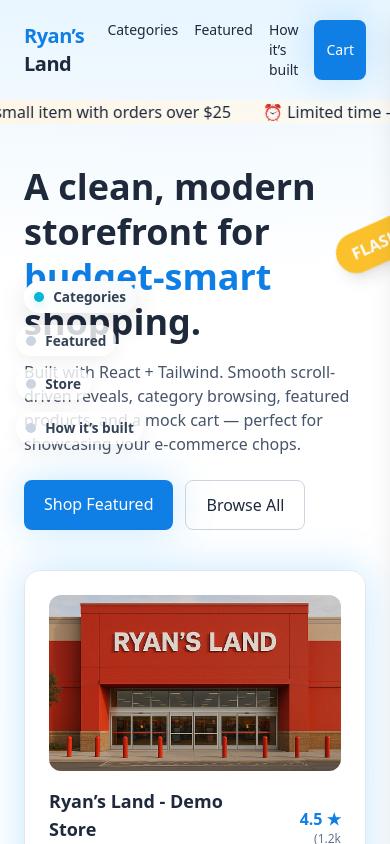
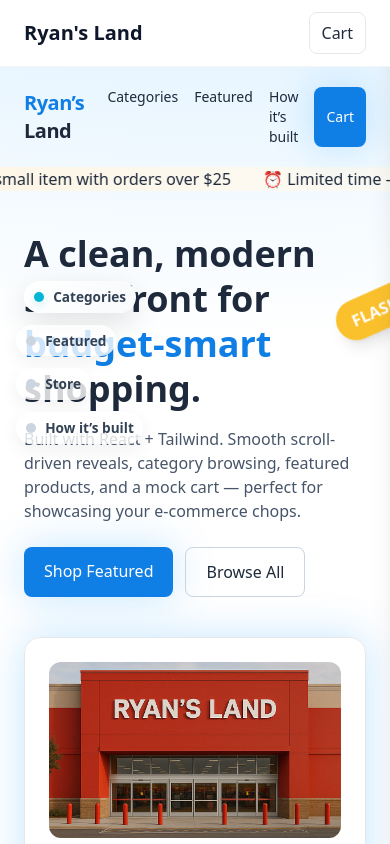
Before and after one commit to redavi19-asu/Land-of-shopping, a React (Vite) app in the folder ryans-land/: page / in a window 390 px wide. Shown: the top 844 px of the page. Built offline with nearby package versions, Linux system fonts and the light colour scheme.

Commit message:
feat(ui): add simple Header/Footer and looping silver-line decorations

```diff
--- a/ryans-land/src/App.jsx
+++ b/ryans-land/src/App.jsx
@@ -1,6 +1,8 @@
 import { useEffect, useMemo, useRef, useState } from "react";
 import Hero from "./components/Hero.jsx";
 import LeftScrolly from "./components/LeftScrolly.jsx";
+import Header from "./components/Header.jsx";
+import Footer from "./components/Footer.jsx";
 import CategoryCard from "./components/CategoryCard.jsx";
 import ProductCard from "./components/ProductCard.jsx";
 import ScrollySection from "./components/ScrollySection.jsx";
@@ -153,6 +155,18 @@ export default function App() {
 
   return (
     <>
+      <Header onCartOpen={()=>setOpenCart(true)} />
+
+      {/* decorative silver lines that loop vertically */}
+      <div className="silver-lines pointer-events-none" aria-hidden>
+        <svg className="silver-line left" viewBox="0 0 120 800" preserveAspectRatio="none">
+          <path d="M20 0 C40 100, 0 200, 20 300 C40 400, 0 500, 20 600 C40 700, 0 800, 20 900" stroke="silver" strokeWidth="6" fill="none" strokeLinecap="round" strokeLinejoin="round" />
+        </svg>
+        <svg className="silver-line right" viewBox="0 0 120 800" preserveAspectRatio="none">
+          <path d="M100 0 C80 100, 120 200, 100 300 C80 400, 120 500, 100 600 C80 700, 120 800, 100 900" stroke="silver" strokeWidth="6" fill="none" strokeLinecap="round" strokeLinejoin="round" />
+        </svg>
+      </div>
+
       <LeftScrolly />
       <Hero onShopClick={scrollToCategories} onCartOpen={()=>setOpenCart(true)} />
 
@@ -331,6 +345,7 @@ export default function App() {
         onClose={()=>setOpenCart(false)}
         onRemove={removeFromCart}
       />
+      <Footer />
     </>
   );
 }
--- /dev/null
+++ b/ryans-land/src/components/Footer.jsx
@@ -0,0 +1,26 @@
+import React from 'react';
+
+export default function Footer() {
+  return (
+    <footer className="site-footer border-t mt-12">
+      <div className="max-w-7xl mx-auto px-6 py-10 text-sm text-slate-600 grid grid-cols-1 md:grid-cols-3 gap-6">
+        <div>
+          <div className="font-bold">Ryan's Land</div>
+          <div className="mt-2">A tiny demo storefront — built for fun.</div>
+        </div>
+        <div>
+          <div className="font-bold">Links</div>
+          <div className="mt-2 flex flex-col gap-1">
+            <a href="#categories" className="hover:underline">Categories</a>
+            <a href="#featured" className="hover:underline">Featured</a>
+            <a href="#story" className="hover:underline">How it’s built</a>
+          </div>
+        </div>
+        <div>
+          <div className="font-bold">Contact</div>
+          <div className="mt-2">Built with ❤️ — demo only</div>
+        </div>
+      </div>
+    </footer>
+  );
+}
--- /dev/null
+++ b/ryans-land/src/components/Header.jsx
@@ -0,0 +1,25 @@
+import React from 'react';
+
+export default function Header({ onCartOpen }) {
+  return (
+    <header className="site-header w-full">
+      <div className="max-w-7xl mx-auto px-6 py-3 flex items-center justify-between gap-4">
+        <div className="flex items-center gap-4">
+          <a href="#" className="logo text-xl font-extrabold">Ryan's Land</a>
+          <nav className="hidden sm:flex gap-4 text-sm text-slate-700">
+            <a href="#categories" className="hover:underline">Categories</a>
+            <a href="#featured" className="hover:underline">Featured</a>
+            <a href="#story" className="hover:underline">How it’s built</a>
+          </nav>
+        </div>
+
+        <div className="flex items-center gap-3">
+          <label className="relative hidden sm:block">
+            <input aria-label="Search" placeholder="Search products" className="search-input px-3 py-2 rounded-lg border text-sm" />
+          </label>
+          <button onClick={onCartOpen} className="px-3 py-2 rounded-lg border hover:bg-slate-50">Cart</button>
+        </div>
+      </div>
+    </header>
+  );
+}
--- a/ryans-land/src/index.css
+++ b/ryans-land/src/index.css
@@ -46,3 +46,33 @@ body { @apply bg-gradient-to-b from-white to-slate-50; }
 @media (prefers-reduced-motion: reduce) {
   .promo-marquee__track, .sale-banner.fly, .left-scrolly__item { animation: none !important; transition: none !important; }
 }
+
+/* Header & footer basic layout */
+.site-header { position: sticky; top: 0; z-index: 60; background: rgba(255,255,255,0.9); backdrop-filter: blur(4px); border-bottom: 1px solid rgba(2,6,23,0.04); }
+.site-header .logo { color: #0f172a; }
+.search-input { min-width: 220px; }
+
+.site-footer { background: linear-gradient(180deg,#fff,#f7fafc); }
+
+/* Silver decorative lines */
+.silver-lines { position: fixed; inset: 0; pointer-events: none; z-index: 10; }
+.silver-line { position: absolute; width: 120px; height: 200vh; opacity: .12; filter: drop-shadow(0 6px 18px rgba(2,6,23,0.06)); }
+.silver-line.left { left: 8px; top: -30vh; transform-origin: center top; animation: silverLoop 20s linear infinite; }
+.silver-line.right { right: 8px; top: -20vh; transform-origin: center top; animation: silverLoop 24s linear infinite reverse; }
+
+@keyframes silverLoop {
+  0% { transform: translateY(0) rotate(0deg); opacity:.12 }
+  25% { transform: translateY(-15%) rotate(2deg); opacity:.14 }
+  50% { transform: translateY(-30%) rotate(0deg); opacity:.11 }
+  75% { transform: translateY(-15%) rotate(-2deg); opacity:.13 }
+  100% { transform: translateY(0) rotate(0deg); opacity:.12 }
+}
+
+@media (max-width: 460px) {
+  .silver-line { display:none; }
+  .search-input { display:none; }
+}
+
+@media (prefers-reduced-motion: reduce) {
+  .silver-line { animation: none !important; }
+}
```
